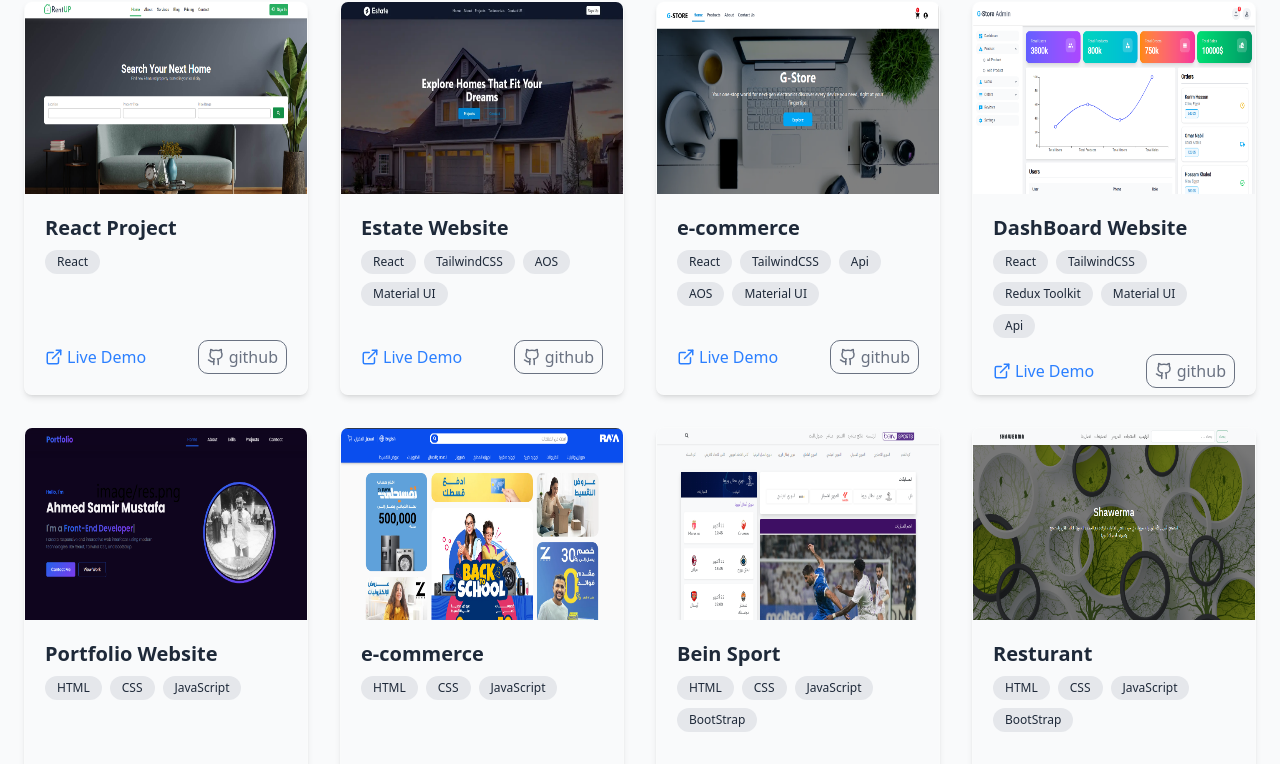
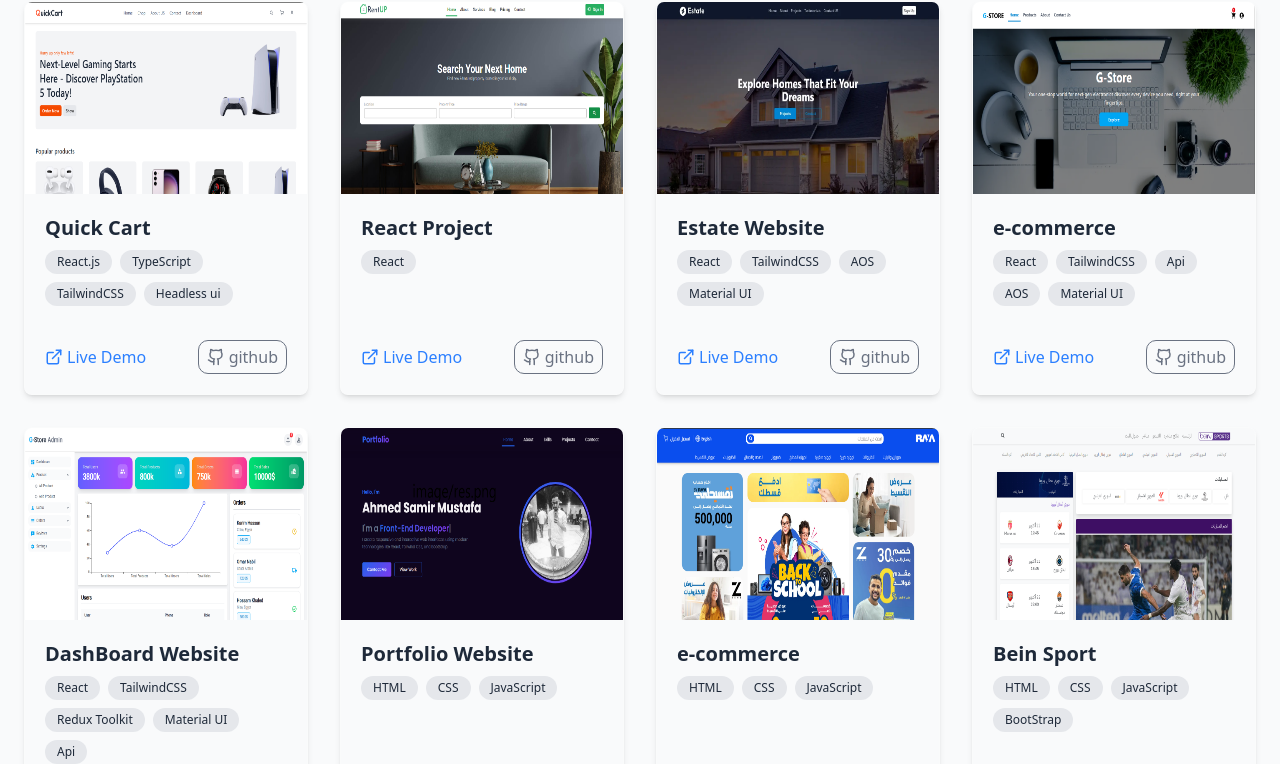
Before and after one commit to ahmed2020026/PortifolioDesign, a React (Vite) app: page / in a window 1280 px wide. Shown: the part 2567-3331 px from the top of the page. Built offline with nearby package versions, Linux system fonts and the light colour scheme.

Commit message:
add new project

```diff
--- a/src/assets/system.tsx
+++ b/src/assets/system.tsx
@@ -3,6 +3,7 @@ import React_Project_1 from './images/react_project_1.png'
 import React_Project_2 from './images/react_project_2.webp'
 import React_Project_3 from './images/react_project_3.png'
 import React_Project_4 from './images/react_project_4.png'
+import React_Project_5 from './images/quick_cart.png'
 
 import Bien from './images/bien.png'
 import Res from './images/res.png'
@@ -74,6 +75,13 @@ export const Skills = [
 
 export const Projects = [
     {
+        title: "Quick Cart",
+        image: React_Project_5,
+        tech: ["React.js", "TypeScript", "TailwindCSS","Headless ui"],
+        demo: "https://quick-cart-flame-mu.vercel.app/",
+        github: "/QuickCart",
+    },
+    {
         title: "React Project",
         image: React_Project_1,
         tech: ["React"],
```
Also changed, not shown: src/assets/images/quick_cart.png (added).
